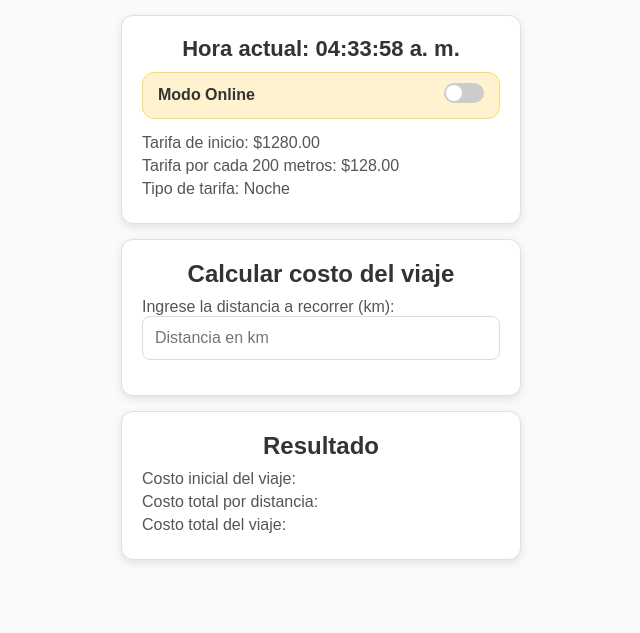
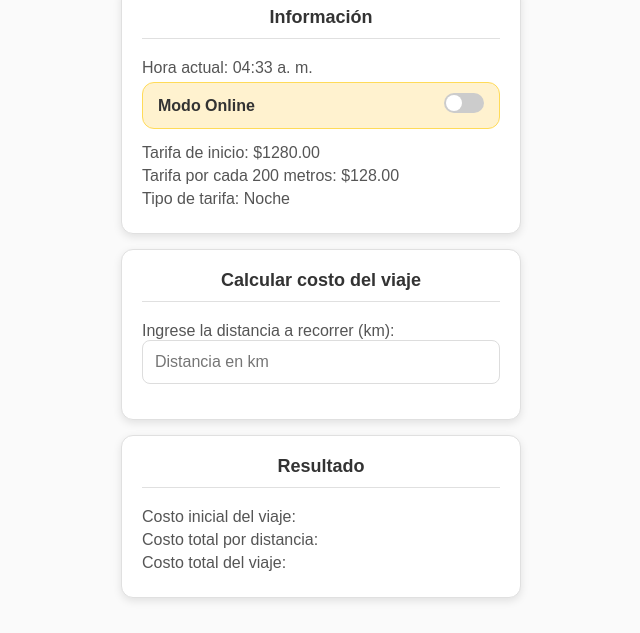
Before and after one commit to smithplus/Bataxi-calculator, a plain HTML site: page index.html in a window 1280 px wide. Shown: the part 177-810 px from the top of the page, without its empty margins (319-959 px from the left). Drawn offline with Linux system fonts and the light colour scheme.

Commit message:
Simplification

```diff
--- a/index.html
+++ b/index.html
@@ -15,7 +15,9 @@
         </div>
 
         <div class="card" id="info">
-            <h1 id="currentTime"></h1>
+            <h2 class="card-title">Información</h2>
+            <hr>
+            <p id="currentTime"></p>
             <div class="switch-toast">
                 <span class="switch-label">Modo Online</span>
                 <label class="switch">
@@ -29,13 +31,15 @@
         </div>
 
         <div class="card" id="inputCard">
-            <h2>Calcular costo del viaje</h2>
+            <h2 class="card-title">Calcular costo del viaje</h2>
+            <hr>
             <label for="distance">Ingrese la distancia a recorrer (km):</label>
             <input type="number" id="distance" placeholder="Distancia en km" min="0" step="0.01">
         </div>
 
         <div class="card" id="result">
-            <h2>Resultado</h2>
+            <h2 class="card-title">Resultado</h2>
+            <hr>
             <p>Costo inicial del viaje: <span id="initialCost"></span></p>
             <p>Costo total por distancia: <span id="totalDistanceCost"></span></p>
             <p>Costo total del viaje: <span id="totalFare"></span></p>
--- a/script.js
+++ b/script.js
@@ -10,7 +10,7 @@ document.addEventListener('DOMContentLoaded', () => {
 
 function updateCurrentTime() {
     const currentTime = new Date();
-    const formattedTime = currentTime.toLocaleTimeString('es-AR', { hour: '2-digit', minute: '2-digit', second: '2-digit' });
+    const formattedTime = currentTime.toLocaleTimeString('es-AR', { hour: '2-digit', minute: '2-digit' });
     document.getElementById('currentTime').textContent = `Hora actual: ${formattedTime}`;
 }
 
--- a/style.css
+++ b/style.css
@@ -6,8 +6,7 @@
 }
 
 body {
-    background-color: #fafafa;
-    /* Fondo gris claro */
+    background-color: #fafafa; /* Fondo gris claro */
     display: flex;
     justify-content: center;
     align-items: center;
@@ -40,29 +39,36 @@ body {
 }
 
 .card {
-    background: #ffffff;
-    /* Fondo blanco para las cards */
-    border-radius: 12px;
-    /* Bordes redondeados de 12px */
+    background: #ffffff; /* Fondo blanco para las cards */
+    border-radius: 12px; /* Bordes redondeados de 12px */
     padding: 20px;
     margin: 15px 0;
-    box-shadow: 0 3px 8px rgba(0, 0, 0, 0.1);
-    /* Sombra sutil */
-    border: 1px solid #e0e0e0;
-    /* Borde sutil */
+    box-shadow: 0 3px 8px rgba(0, 0, 0, 0.1); /* Sombra sutil */
+    border: 1px solid #e0e0e0; /* Borde sutil */
+}
+
+.card-title {
+    font-size: 18px;
+    color: #333;
+    margin-bottom: 10px;
+    text-align: center; /* Centrar los títulos */
+}
+
+hr {
+    border: none;
+    border-top: 1px solid #e0e0e0; /* Línea sutil entre título y contenido */
+    margin-bottom: 20px;
 }
 
 h1,
 h2 {
     color: #333;
     margin-bottom: 10px;
-    text-align: center;
-    /* Centrar los títulos */
+    text-align: center; /* Centrar los títulos */
 }
 
 h1 {
-    font-size: 22px;
-    /* Tamaño más pequeño para la hora */
+    font-size: 22px; /* Tamaño más pequeño para la hora */
 }
 
 p,
@@ -76,15 +82,13 @@ input[type="number"] {
     padding: 12px;
     margin-bottom: 15px;
     border: 1px solid #ddd;
-    border-radius: 8px;
-    /* Bordes redondeados */
+    border-radius: 8px; /* Bordes redondeados */
     outline: none;
     font-size: 16px;
 }
 
 input[type="number"]:focus {
-    border-color: #007bff;
-    /* Color al enfocarse */
+    border-color: #007bff; /* Color al enfocarse */
 }
 
 button {
@@ -93,8 +97,7 @@ button {
     background-color: #007bff;
     color: #ffffff;
     border: none;
-    border-radius: 8px;
-    /* Bordes redondeados */
+    border-radius: 8px; /* Bordes redondeados */
     cursor: pointer;
     font-size: 16px;
     font-weight: bold;
@@ -109,21 +112,14 @@ button:hover {
     display: flex;
     justify-content: space-between;
     align-items: center;
-    background-color: #fff2cf;
-    /* Color de fondo tipo toast */
-    border-radius: 12px;
-    /* Bordes redondeados */
-    padding: 10px 15px;
-    /* Espaciado interno */
-    box-shadow: 0 0px 0x rgba(0, 0, 0, 0.1);
-    /* Sombra sutil */
-    margin-bottom: 15px;
-    /* Separación con otros elementos */
-    border: 1px solid #FFDB58;
-    /* Added border */
+    background-color: #fff2cf; /* Color de fondo tipo toast */
+    border-radius: 12px; /* Bordes redondeados */
+    padding: 10px 15px; /* Espaciado interno */
+    box-shadow: 0 0px 0px rgba(0, 0, 0, 0.1); /* Sombra sutil */
+    margin-bottom: 15px; /* Separación con otros elementos */
+    border: 1px solid #FFDB58; /* Borde amarillo */
 }
 
-/* ... rest of your style.css code ... */
 .switch-label {
     font-size: 16px;
     color: #333;
@@ -134,10 +130,8 @@ button:hover {
 .switch {
     position: relative;
     display: inline-block;
-    width: 40px;
-    /* Tamaño reducido */
-    height: 20px;
-    /* Tamaño reducido */
+    width: 40px; /* Tamaño reducido */
+    height: 20px; /* Tamaño reducido */
 }
 
 .switch input {
@@ -155,17 +149,14 @@ button:hover {
     bottom: 0;
     background-color: #ccc;
     transition: 0.4s;
-    border-radius: 20px;
-    /* Bordes redondeados del slider */
+    border-radius: 20px; /* Bordes redondeados del slider */
 }
 
 .slider:before {
     position: absolute;
     content: "";
-    height: 16px;
-    /* Tamaño reducido */
-    width: 16px;
-    /* Tamaño reducido */
+    height: 16px; /* Tamaño reducido */
+    width: 16px; /* Tamaño reducido */
     left: 2px;
     bottom: 2px;
     background-color: white;
@@ -173,11 +164,10 @@ button:hover {
     border-radius: 50%;
 }
 
-input:checked+.slider {
+input:checked + .slider {
     background-color: #007bff;
 }
 
-input:checked+.slider:before {
-    transform: translateX(20px);
-    /* Ajuste para el tamaño reducido */
+input:checked + .slider:before {
+    transform: translateX(20px); /* Ajuste para el tamaño reducido */
 }
```
